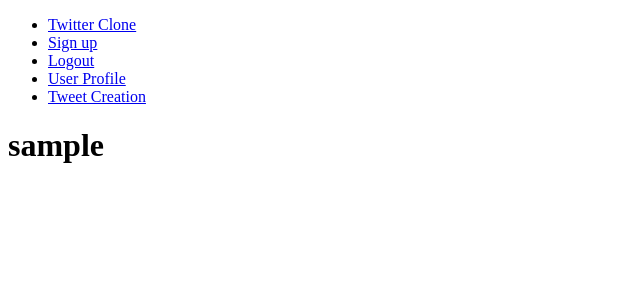
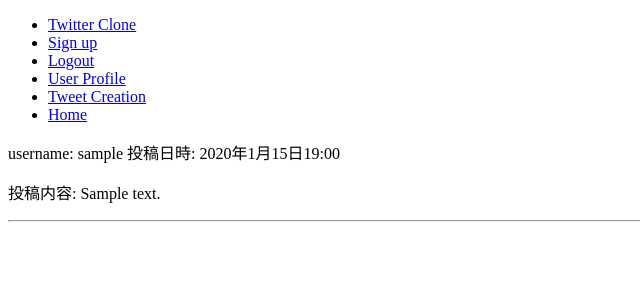
Before and after one commit to shinonome-inc/backend-final-assignment-Koshi, a Django app: a page that uses templates/base.html in a window 1280 px wide. Shown: the top 300 px of the page, without its empty margins (0-640 px from the left). Run offline with Django 4.2, Linux system fonts and the light colour scheme; a user stored in the database is signed in; tables that the repository leaves empty hold one stand-in row (values such as "Sample post").

Commit message:
create tweet list of Login User in UserProfileView

```diff
--- a/accounts/views.py
+++ b/accounts/views.py
@@ -1,7 +1,10 @@
 from django.conf import settings
 from django.contrib.auth import authenticate, login
+from django.contrib.auth.mixins import LoginRequiredMixin
 from django.urls import reverse_lazy
-from django.views.generic import CreateView, TemplateView
+from django.views.generic import CreateView, ListView
+
+from tweets.models import Tweet
 
 from .forms import SignupForm
 
@@ -20,5 +23,11 @@ class SignupView(CreateView):
         return response
 
 
-class UserProfileView(TemplateView):
+class UserProfileView(LoginRequiredMixin, ListView):
     template_name = "accounts/user_profile.html"
+    model = Tweet
+
+    def get_context_data(self, **kwargs):
+        context = super().get_context_data(**kwargs)
+        context["tweet_list"] = Tweet.objects.filter(username=self.request.user).order_by("-create_date")
+        return context
--- a/templates/accounts/user_profile.html
+++ b/templates/accounts/user_profile.html
@@ -3,5 +3,9 @@
 {% block title %}User Profile{% endblock %}
 
 {% block content %}
-<h1>{{ username }}</h1>
+{% for item in tweet_list %}
+<p>username: {{ item.username }} 投稿日時: {{ item.create_date }}</p>
+<p>投稿内容: {{ item.content }}</p>
+<hr>
+{% endfor %}
 {% endblock %}
--- a/templates/base.html
+++ b/templates/base.html
@@ -14,6 +14,7 @@
       <li><a href="{% url 'accounts:logout' %}">Logout</a></li>
       <li><a href="{% url 'accounts:user_profile' username=request.user %}">User Profile</a></li>
       <li><a href="{% url 'tweets:create' %}">Tweet Creation</a></li>
+      <li><a href="{% url 'tweets:home' %}">Home</a></li>
       {% else %}
       <li><a href="{% url 'accounts:login' %}">Login</a></li>
       {% endif %}
```
